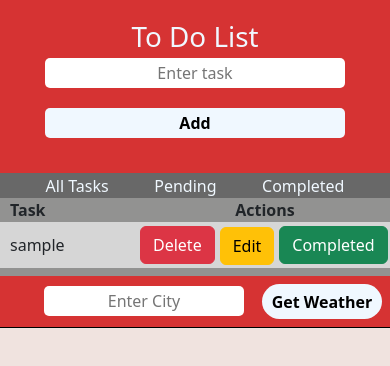
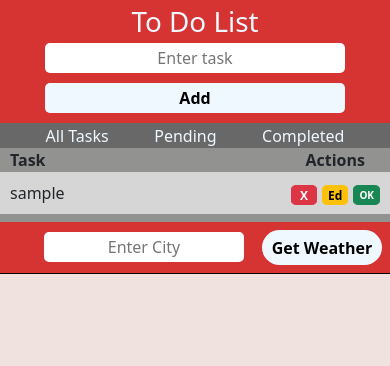
Before and after one commit to tcharvay/ToDoList, a plain HTML site: page index.html in a window 390 px wide. Both pictures are taken after typing "Sample" into the empty fields and a click on the button "Add". Drawn offline with nearby package versions, Linux system fonts and the light colour scheme; some packages are replaced by stand-ins of ours; a script that the page names is missing.

Commit message:
Delete Ok button when completed

```diff
--- a/index.html
+++ b/index.html
@@ -17,7 +17,7 @@
             <h1>To Do List</h1>
 
             <input type="text" id="taskInput" placeholder="Enter task">
-            <button onclick="addTask()">Add</button>
+            <button class="add-btn" onclick="addTask()">Add</button>
         </div>
     </header>
     <div class="menu">
--- a/index.js
+++ b/index.js
@@ -1,4 +1,7 @@
 // Poner filtro en estado completed, una vez que este completed que el boton no funcione mas.
+// max cantidad de texto de la tarea
+// gps para el weather
+
 
 let taskListStorage = localStorage.getItem("taskList");
 taskListStorage = JSON.parse(taskListStorage); // Restore as an array with objects
@@ -62,9 +65,12 @@ function displayTasks(filteredTasks = null) {
     cellTask.textContent = task.name;
 
     let cellActions = newRow.insertCell();
+    cellActions.className = "cell-actions";
     let deleteButton = document.createElement("button");
     deleteButton.textContent = "Delete";
     deleteButton.className = "btn btn-danger";
+
+
     deleteButton.addEventListener("click", function () {
       function deleteAlert() {
         const swalWithBootstrapButtons = Swal.mixin({
@@ -134,53 +140,17 @@ function displayTasks(filteredTasks = null) {
     });
     cellActions.appendChild(editButton);
 
-    /*una function que >
-     IF status es false, crear el boton, todo como esta... ,
-     else eliminar remove()
-
-    function createCompletedBtn () {
-      if ( tasksArray[index].status ) {
-        let removeBtn = document.getElementsByClassName('btn btn-success')
-        removeBtn.remove();
-
-      } else {
-        let completedButton = document.createElement("button");
-        completedButton.textContent = "Completed";
-        completedButton.className = "btn btn-success";
-
-        completedButton.addEventListener("click", function () {
-
-
-
-          Swal.fire({
-            position: "top-end",
-            icon: "success",
-            title: "Completed",
-            showConfirmButton: false,
-            timer: 1500,
-          });
-          // Toggle the status of the task
-          tasksArray[index].status = !tasksArray[index].status;
-
-
-          displayTasks(filteredTasks);
-
-        });
-
-        cellActions.appendChild(completedButton);
-
-        localStorage.setItem("taskList", JSON.stringify(tasksArray));
-      }
-
-    }
-
-    createCompletedBtn();
-
-    */
-
     let completedButton = document.createElement("button");
     completedButton.textContent = "Completed";
-    completedButton.className = "btn btn-success";
+
+    function completedBtnClassName() {
+      if (tasksArray[index].status) {
+        completedButton.className = "btn-block";
+      } else {
+        completedButton.className = "btn btn-success";
+      }
+    }
+    completedBtnClassName();
 
     completedButton.addEventListener("click", function () {
       Swal.fire({
--- a/style.css
+++ b/style.css
@@ -18,6 +18,11 @@ header {
 header input {
   text-align: center;
 }
+
+header input:hover {
+    border-color: black;
+    border-width: 1px;
+  }
 
 body {
   background-color: var(--mainBackground);
@@ -47,7 +52,7 @@ body {
   border-width: 0;
 }
 
-.main-container button {
+.add-btn {
   height: 50px;
   width: 50px;
   border-radius: 50px;
@@ -62,6 +67,12 @@ body {
   font-weight: 700;
   border-width: 0;
 }
+
+.add-btn:hover {
+    border-color: black;
+    border-width: 1px;
+  }
+
 
 .menu {
   display: flex;
@@ -122,9 +133,17 @@ body {
   height: 8px;
 }
 
+.btn-danger {
+    margin: 5px 0px 3px 0px;
+  }
+
 .btn-warning {
   margin: 5px 5px 3px 5px;
 }
+
+.btn-success {
+    margin: 5px 0px 3px 0px;
+  }
 
 .menu-options a {
   color: white;
@@ -144,13 +163,7 @@ body {
 }
 
 .btn-block {
-  background-color: grey;
-  border-bottom-color: grey;
-}
-
-.btn-block:hover {
-  background-color: grey;
-  border-bottom-color: grey;
+ display: none;
 }
 
 /* ------- WEATHER -------------------------------------------------------------------------------------- */
@@ -201,6 +214,11 @@ body {
   text-align: center;
 }
 
+.cityInput:hover {
+border-color: black;
+border-width: 1px;
+}
+
 .weather-btn {
   height: 35px;
   width: 120px;
@@ -211,6 +229,11 @@ body {
   text-align: center;
   background-color: aliceblue;
   font-weight: 700;
+}
+
+.weather-btn:hover {
+border-color: black;
+border-width: 1px;
 }
 
 .cityDisplay {
@@ -250,17 +273,19 @@ body {
   margin-left: 50px;
 }
 
-.prueba {
-  display: flex;
-  justify-content: center;
+footer {
+    background-color: black;
+    height: 1px;
 }
 
-/* MEDIA */
+
+/*------MEDIA----------------------------------------------------------------------------- */
 
 @media (max-width: 600px) {
   .main-container {
     background-color: var(--red);
-    padding: 15px;
+    margin: 0px;
+    padding: 0px;
     display: inline-block;
     justify-content: space-between;
   }
@@ -271,17 +296,107 @@ body {
     width: 300px;
     border-radius: 5px;
     border-color: none;
-    margin: 20px;
+    margin: 10px 20px;
     justify-content: center;
     background-color: aliceblue;
     font-weight: 700;
     text-align: center;
     align-items: center;
   }
-}
+
+  .actions {
+    display: flex;
+    justify-content: flex-end;
+    padding-right: 25px;
+  }
+
+  .btn-success {
+    height: 20px;
+    border-radius: 20%;
+    text-indent: -9999px;
+    line-height: 0;
+    padding: 5px;
+    padding-top: 2px;
+  }
+
+  .btn-success::after {
+    font-size: 10px;
+    font-weight: bold;
+    content: "OK";
+    text-indent: 0;
+    display: block;
+    line-height: initial;
+    color: white;
+  }
+
+   .btn-warning {
+    height: 20px;
+    border-radius: 20%;
+    text-indent: -9999px;
+    line-height: 0;
+    padding: 5px;
+    padding-top: 1px;
+  }
+
+  .btn-warning::after {
+    font-size: 12px;
+    font-weight: bold;
+    content: "Ed";
+    text-indent: 0;
+    display: block;
+    line-height: initial;
+    color: rgb(0, 0, 0);
+  }
+
+  .btn-danger {
+    height: 20px;
+    border-radius: 20%;
+    text-indent: -9999px;
+    line-height: 0;
+    padding: 8px;
+    padding-top: 1px;
+
+  }
+
+ .btn-danger::after {
+    font-size: 12px;
+    font-weight: bold;
+    content: "X";
+    text-indent: 0;
+    display: block;
+    line-height: initial;
+    color: white;
+  }
+
+  .cell-actions {
+    display: flex;
+    justify-content: flex-end;
+    align-content: center;
+    margin: 8px 10px 0px 0px;
 
 
-footer {
-    background-color: black;
-    height: 1px;
+  }
+
+  .tempDisplay {
+    width: 80px;
+    font-weight: bolder;
+    font-size: 20px;
+    display: flex;
+    align-items: center;
+    margin-left: 10px;
+  }
+
+  .humidityDisplay {
+    width: 110px;
+    display: flex;
+    align-items: center;
+    margin-left: 20px;
+  }
+
+  .descDisplay {
+    width: 120px;
+    display: flex;
+    align-items: center;
+    margin-left: 50px;
+  }
 }
```
Also changed, not shown: csac.css (deleted).
